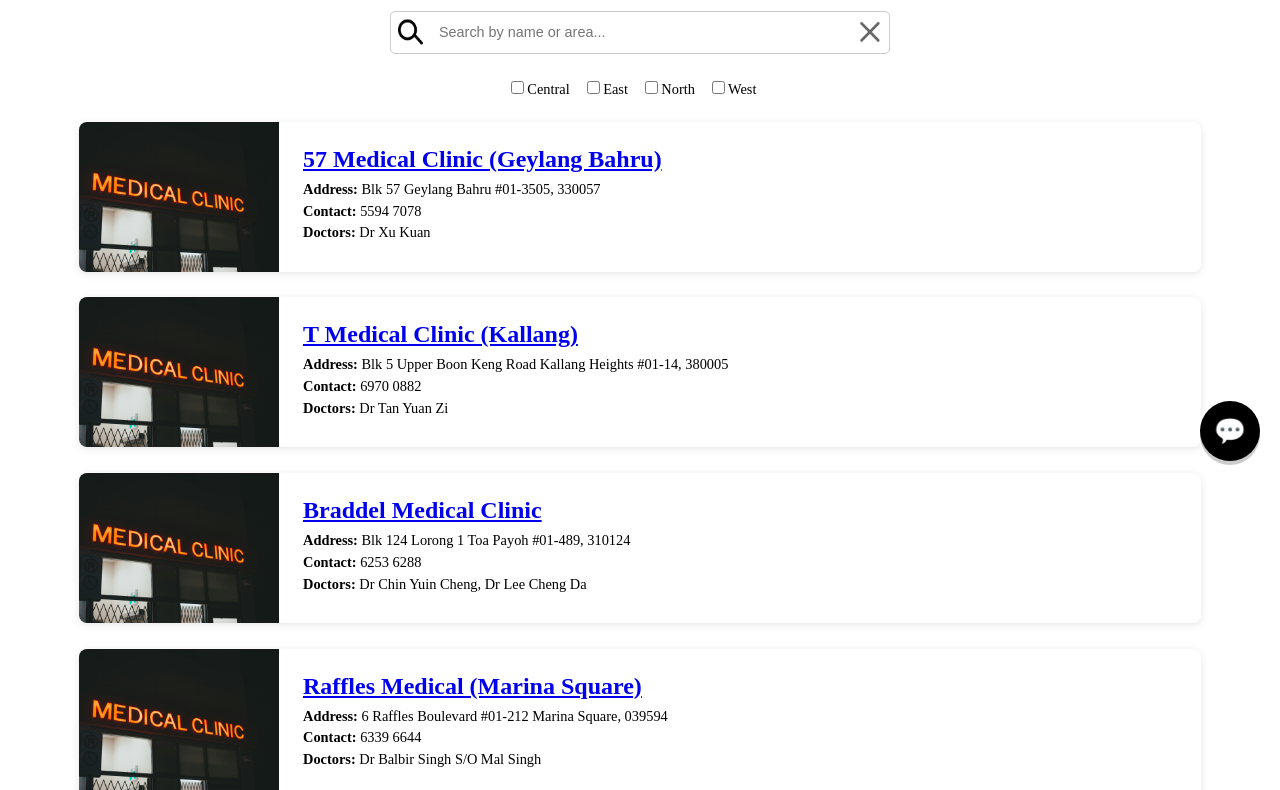
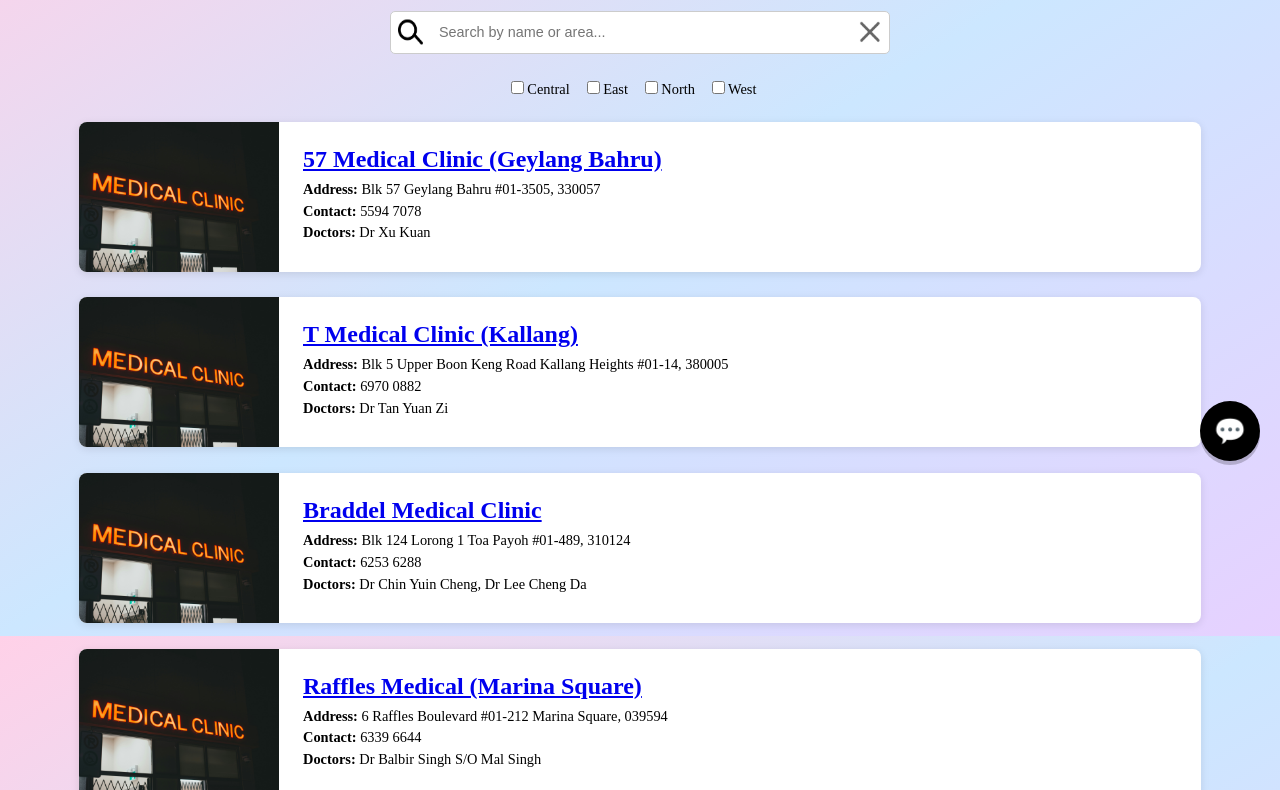
Before and after one commit to nikelora/v13_BuildingBlocs2025, a plain HTML site: page Pages/Clinics.html in a window 1280 px wide. Shown: the part 164-954 px from the top of the page. Drawn offline with Linux system fonts and the light colour scheme.

Commit message:
updated the clinic to also include the bg color

```diff
--- a/Pages/Clinics.html
+++ b/Pages/Clinics.html
@@ -7,6 +7,7 @@
     <link rel="stylesheet" href="/CSS/NavBarFooter.css"> <!-- Stylesheet for Navbar-->
     <link rel="stylesheet" href="/CSS/Chatbox.css"> <!-- Stylesheet for chatbox -->
     <link rel="stylesheet" href="/CSS/Clinics.css"> <!-- Stylesheet for clinic -->
+    <link rel="stylesheet" href="/CSS/Index.css"> <!-- Stylesheet for index and overall -->
     <script src="/js/Chatbox.js" defer></script> <!-- Javascript for Chatbox-->
 </head>
 <body>
```
